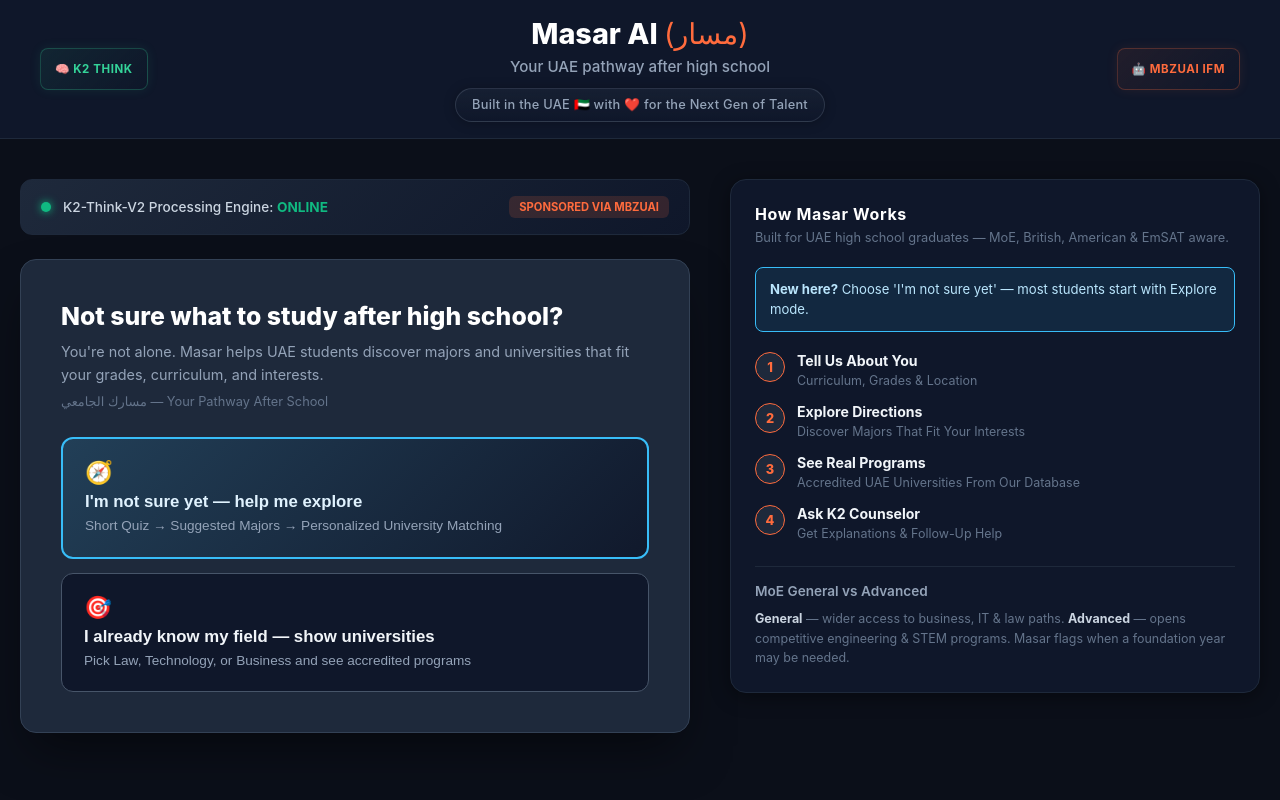
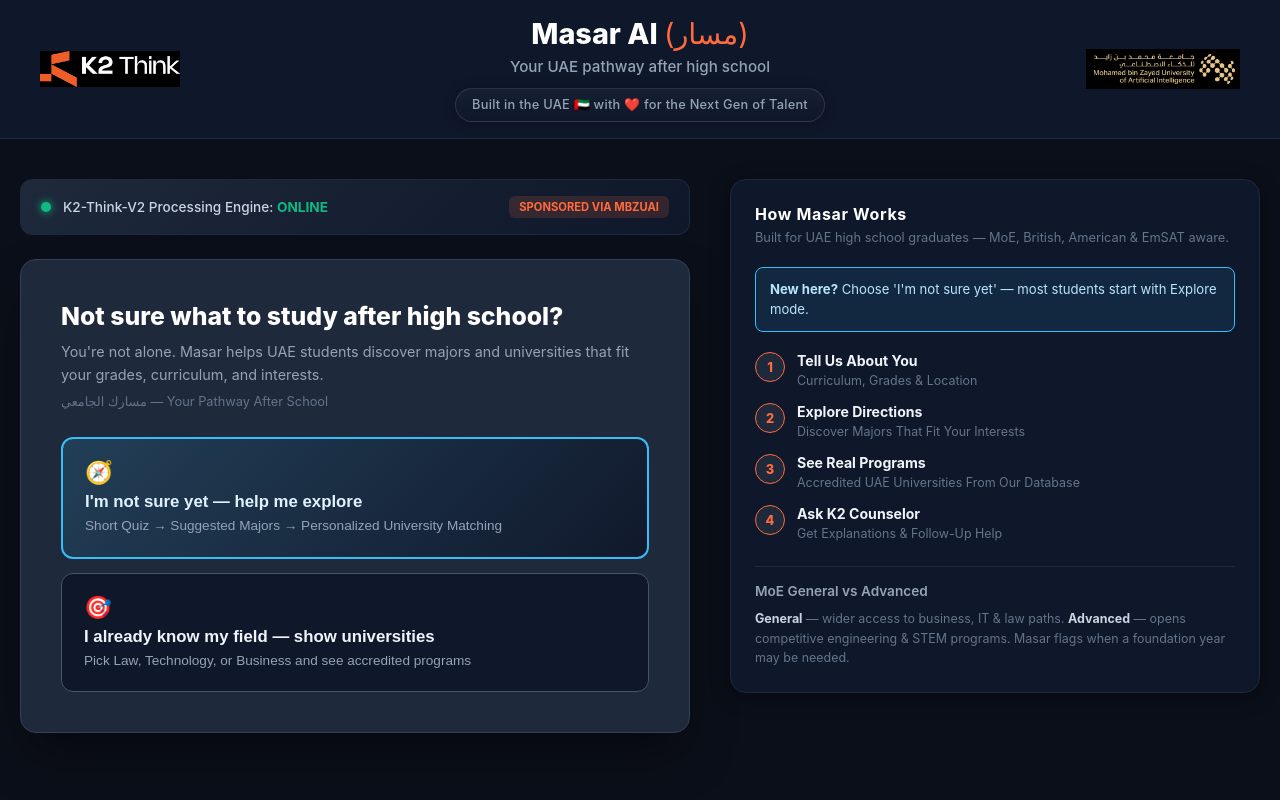
Before and after one commit to BuildingTHEITGUY/masar-ai, a React (Vite) app: page / in a window 1280 px wide. Shown: the top 800 px of the page. Built offline with nearby package versions, Linux system fonts and the light colour scheme.

Commit message:
Add K2 Think and MBZUAI sponsor logos to header

```diff
--- a/src/App.jsx
+++ b/src/App.jsx
@@ -24,29 +24,49 @@
   return compact;
 }
 
-function SponsorLogoPlaceholder({ emoji, label, color }) {
+const SPONSOR_LOGOS = {
+  k2: { src: '/sponsors/k2-think.png', alt: 'K2 Think', href: 'https://k2think.ai' },
+  mbzuai: {
+    src: '/sponsors/mbzuai.png',
+    alt: 'Mohamed bin Zayed University of Artificial Intelligence',
+    href: 'https://mbzuai.ac.ae',
+  },
+};
+
+function SponsorLogo({ src, alt, href, maxHeight = 40, maxWidth }) {
+  const img = (
+    <img
+      src={src}
+      alt={alt}
+      style={{
+        height: `${maxHeight}px`,
+        width: 'auto',
+        maxWidth: maxWidth ? `${maxWidth}px` : '100%',
+        objectFit: 'contain',
+        display: 'block',
+      }}
+    />
+  );
+
+  if (!href) return img;
+
   return (
-    <div
+    <a
+      href={href}
+      target="_blank"
+      rel="noreferrer noopener"
       style={{
-        height: '40px',
         display: 'inline-flex',
         alignItems: 'center',
         justifyContent: 'center',
-        padding: '0 14px',
-        borderRadius: '8px',
-        border: `1px solid ${color}40`,
-        background: `linear-gradient(135deg, ${color}14 0%, rgba(15, 23, 42, 0.6) 100%)`,
-        boxShadow: `0 0 12px ${color}18`,
-        fontSize: '0.72rem',
-        fontWeight: 700,
-        letterSpacing: '0.05em',
-        color,
-        whiteSpace: 'nowrap',
+        height: `${maxHeight}px`,
+        maxWidth: maxWidth ? `${maxWidth}px` : undefined,
+        textDecoration: 'none',
       }}
-      aria-label={`${label} sponsor logo placeholder`}
+      aria-label={alt}
     >
-      {emoji} {label}
-    </div>
+      {img}
+    </a>
   );
 }
 
@@ -75,7 +95,13 @@
           minWidth: compact ? undefined : '140px',
         }}
       >
-        <SponsorLogoPlaceholder emoji="🧠" label="K2 THINK" color="#34d399" />
+        <SponsorLogo
+          src={SPONSOR_LOGOS.k2.src}
+          alt={SPONSOR_LOGOS.k2.alt}
+          href={SPONSOR_LOGOS.k2.href}
+          maxHeight={compact ? 36 : 40}
+          maxWidth={compact ? 120 : 140}
+        />
       </div>
 
       <div
@@ -102,10 +128,16 @@
           display: 'flex',
           alignItems: 'center',
           justifyContent: compact ? 'center' : 'flex-end',
-          minWidth: compact ? undefined : '140px',
+          minWidth: compact ? undefined : '200px',
         }}
       >
-        <SponsorLogoPlaceholder emoji="🤖" label="MBZUAI IFM" color="#ff6b3d" />
+        <SponsorLogo
+          src={SPONSOR_LOGOS.mbzuai.src}
+          alt={SPONSOR_LOGOS.mbzuai.alt}
+          href={SPONSOR_LOGOS.mbzuai.href}
+          maxHeight={compact ? 36 : 40}
+          maxWidth={compact ? 160 : 220}
+        />
       </div>
     </header>
   );
```
Also changed, not shown: public/sponsors/k2-think.png (added), public/sponsors/mbzuai.png (added).
